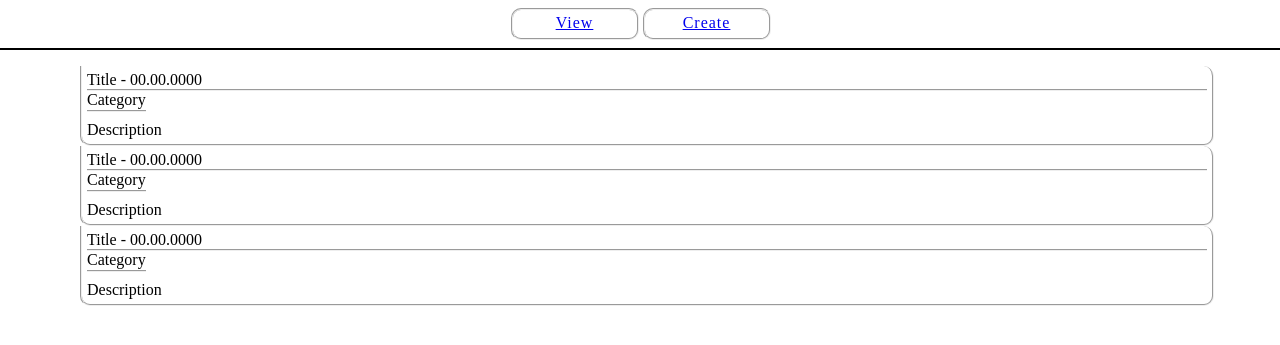
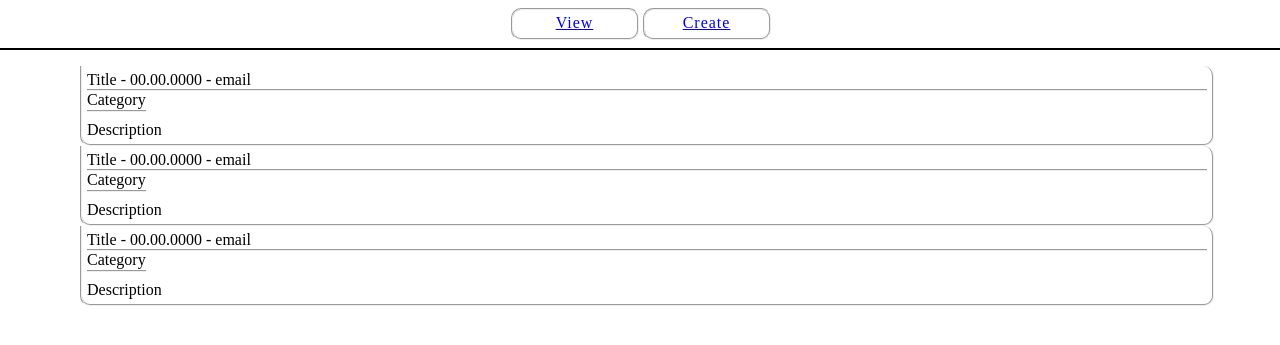
Before and after one commit to Tkarius/was2019, a PHP site: page / in a window 1280 px wide. Shown: the top 345 px of the page. Run offline with PHP 8.4, Linux system fonts and the light colour scheme.

Commit message:
Email input lisätty

```diff
--- a/frontend/create.php
+++ b/frontend/create.php
@@ -11,7 +11,7 @@
         <h2>Create a Business Announcement</h2>
             <form method="POST" action="/wassivu">
                 <div class='bnsannouncement'>
-                <div class='firstline'><span class='title'> <input type="text" name="title" placeholder="Title"> </span> - <span class='date'> <input type="date" name="date"> </span></div>
+                <div class='firstline'><span class='title'> <input type="text" name="title" placeholder="Title"> </span> - <span class='date'> <input type="date" name="date"> - <span class='date'> <input type="email" name="email" placeholder="email"> </span></div>
                 <span class='category'><input type="text" name="category" placeholder="Category"></span>
                 <div class='description'><textarea name="description">Description</textarea></div>
                 </div>
--- a/frontend/index.php
+++ b/frontend/index.php
@@ -11,7 +11,7 @@
                 for($i = 0; $i<3; $i++){
                     echo
                     "<div class='bnsannouncement'>
-                    <div class='firstline'><span class='title'> Title </span> - <span class='date'> 00.00.0000 </span></div>
+                    <div class='firstline'><span class='title'> Title </span> - <span class='date'> 00.00.0000 </span> - <span class='email'> email </span></div>
                     <span class='category'>Category</span>
                     <div class='description'>Description</div>
                     </div>";
```
